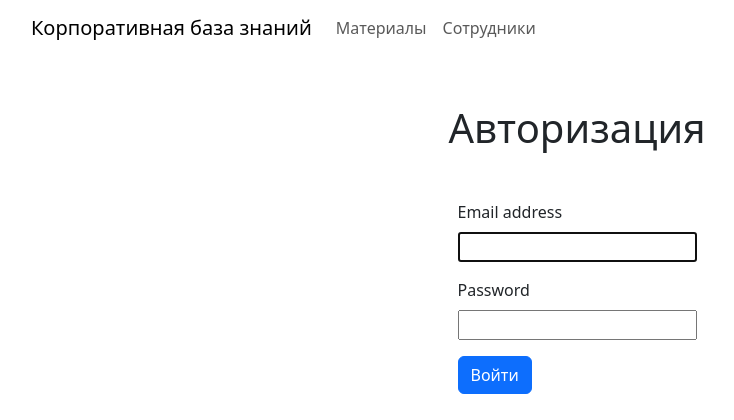
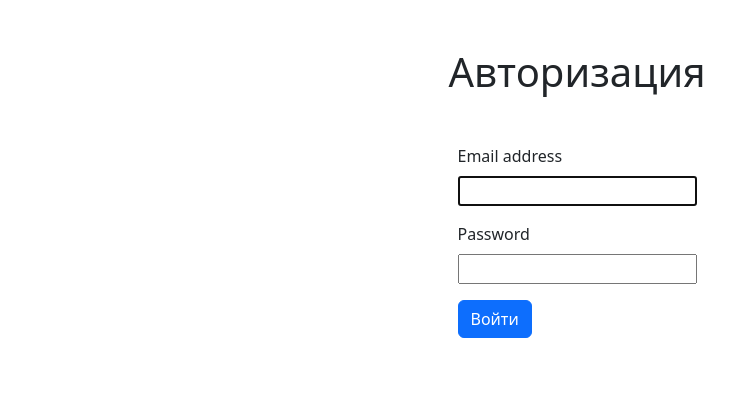
Before and after one commit to profatsky/corporate-knowledge-base, a Django app: page /login/?next=/staff/1/ in a window 1280 px wide. Shown: the top 420 px of the page, without its empty margins (63-797 px from the left). Run offline with Django 4.2, Linux system fonts and the light colour scheme; some libraries are stand-ins or nearby versions.

Commit message:
added hiding navbar if user is not authenticated

```diff
--- a/src/templates/base.html
+++ b/src/templates/base.html
@@ -12,9 +12,11 @@
 </head>
 <body>
 <div class="container">
+    {% if user.is_authenticated %}
     {% include 'inc/_nav.html' %}
+    {% endif %}
 
-    <h1 class="text-center mb-5">
+    <h1 class="text-center mb-5 mt-5">
         {% block content_title %}{% endblock %}
     </h1>
     <div class="row">
--- a/src/templates/inc/_nav.html
+++ b/src/templates/inc/_nav.html
@@ -1,4 +1,4 @@
-<nav class="navbar navbar-expand-lg mb-5">
+<nav class="navbar navbar-expand-lg">
     <div class="container-fluid">
         <a class="navbar-brand" href="#">Корпоративная база знаний</a>
         <div class="collapse navbar-collapse" id="navbarNav">
```
